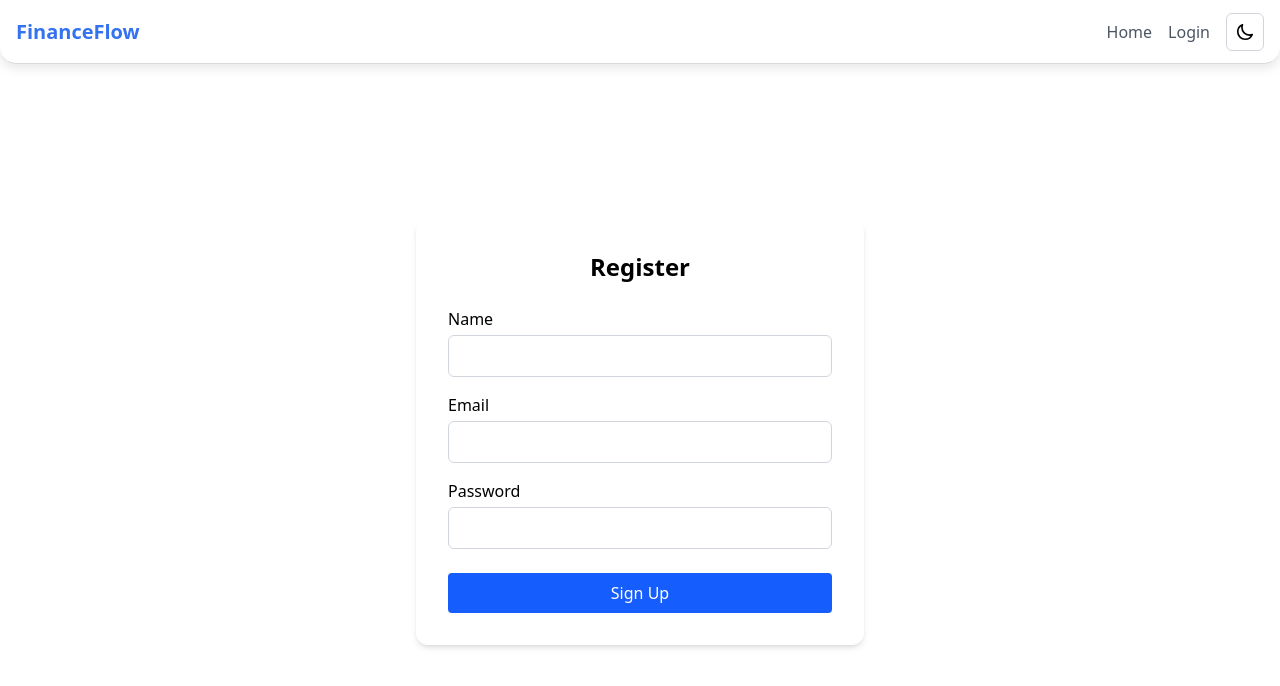
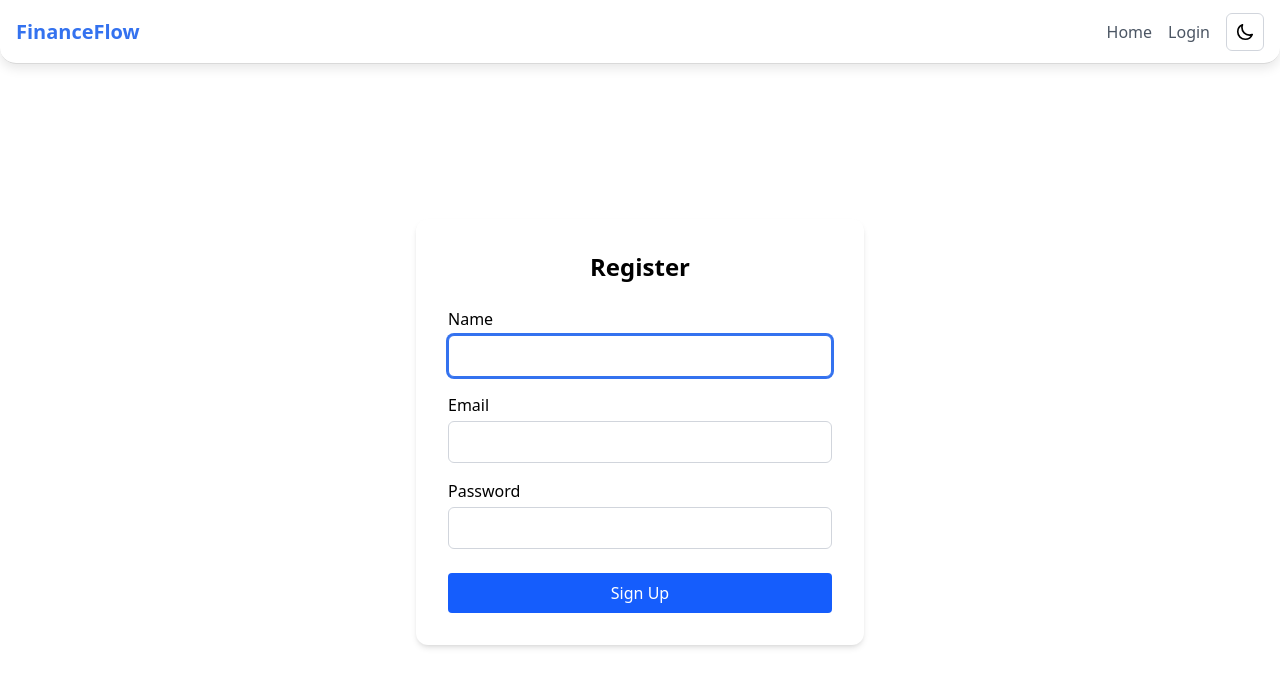
Before and after one commit to KrashAS/financeflow-web, a Next.js app: page /auth/register in a window 1280 px wide. Shown: the top 686 px of the page. Built offline with nearby package versions, Linux system fonts and the light colour scheme; no server answers.

Commit message:
fixed focus in auth forms

```diff
--- a/components/pages/auth/LoginForm.tsx
+++ b/components/pages/auth/LoginForm.tsx
@@ -5,13 +5,14 @@ import { storage } from "@/utils/storage";
 import { getSession, signIn } from "next-auth/react";
 import Link from "next/link";
 import { useRouter } from "next/navigation";
-import { useState } from "react";
+import { useEffect, useRef, useState } from "react";
 
 export default function LoginPage() {
     const router = useRouter();
     const [email, setEmail] = useState("");
     const [password, setPassword] = useState("");
     const [error, setError] = useState("");
+    const emailRef = useRef<HTMLInputElement>(null);
 
     const handleSubmit = async (e: React.FormEvent) => {
         e.preventDefault();
@@ -43,6 +44,10 @@ export default function LoginPage() {
         }
     };
 
+    useEffect(() => {
+        emailRef.current?.focus();
+    }, []);
+
     return (
         <div className="h-[calc(100vh-4rem)] flex items-center justify-center bg-background p-4">
             <form onSubmit={handleSubmit}
@@ -52,6 +57,7 @@ export default function LoginPage() {
                     <label htmlFor="email"
                         className="block mb-1">Email</label>
                     <input
+                        ref={emailRef}
                         type="email"
                         id="email"
                         value={email}
--- a/components/pages/auth/RegisterForm.tsx
+++ b/components/pages/auth/RegisterForm.tsx
@@ -2,7 +2,7 @@
 
 import { Button } from "@/components/ui/buttons/Button";
 import { useRouter } from "next/navigation";
-import { useState } from "react";
+import { useEffect, useRef, useState } from "react";
 
 export default function RegisterPage() {
     const router = useRouter();
@@ -10,6 +10,7 @@ export default function RegisterPage() {
     const [password, setPassword] = useState("");
     const [name, setName] = useState("");
     const [error, setError] = useState("");
+    const nameRef = useRef<HTMLInputElement>(null);
 
     const handleSubmit = async (e: React.FormEvent) => {
         e.preventDefault();
@@ -38,6 +39,10 @@ export default function RegisterPage() {
         router.push("/auth/login");
     };
 
+    useEffect(() => {
+        nameRef.current?.focus();
+    }, []);
+
     return (
         <div className="h-[calc(100vh-4rem)] flex items-center justify-center bg-background p-4">
             <form onSubmit={handleSubmit}
@@ -47,6 +52,7 @@ export default function RegisterPage() {
                     <label htmlFor="name"
                         className="block mb-1">Name</label>
                     <input
+                        ref={nameRef}
                         type="text"
                         id="name"
                         value={name}
```
